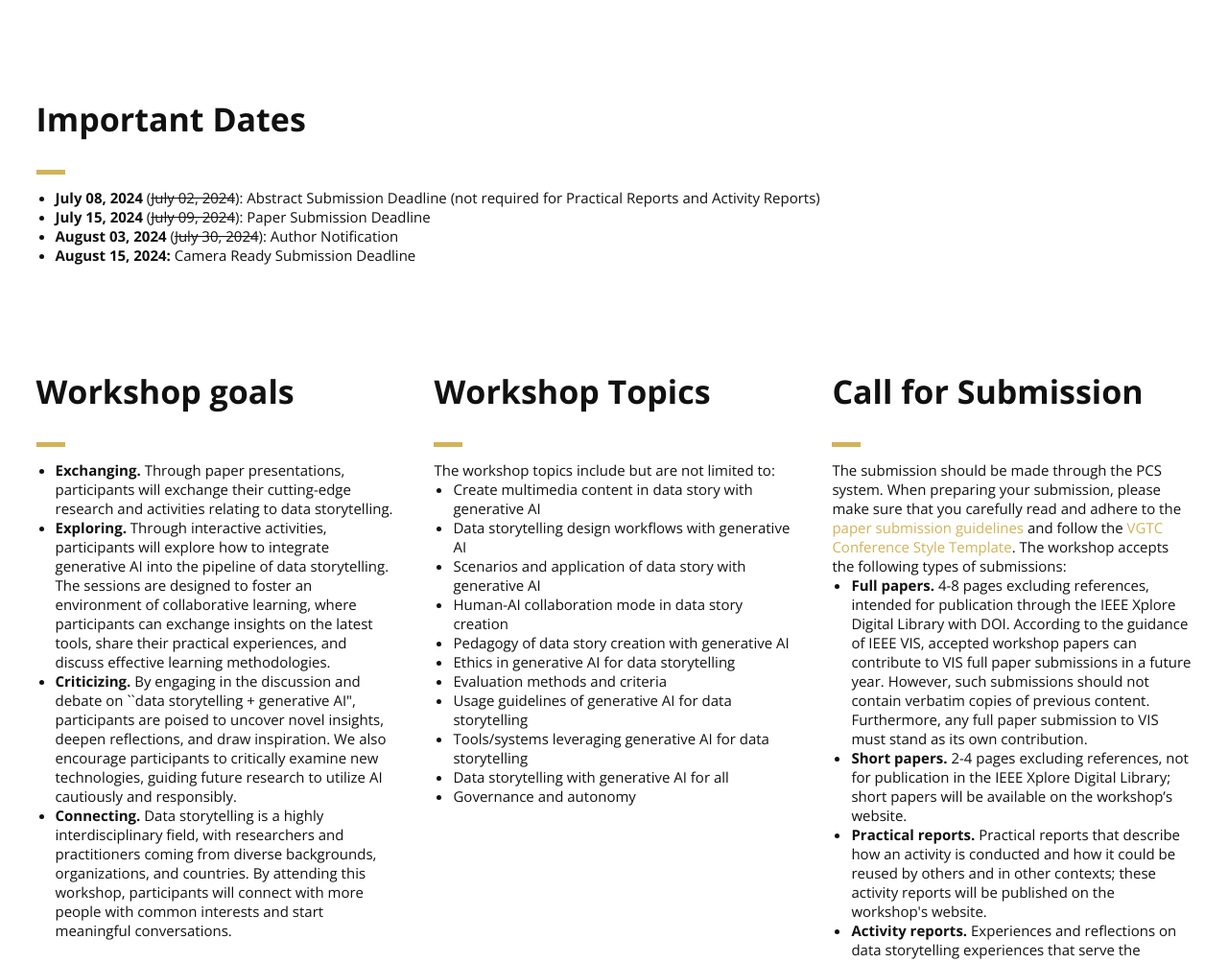
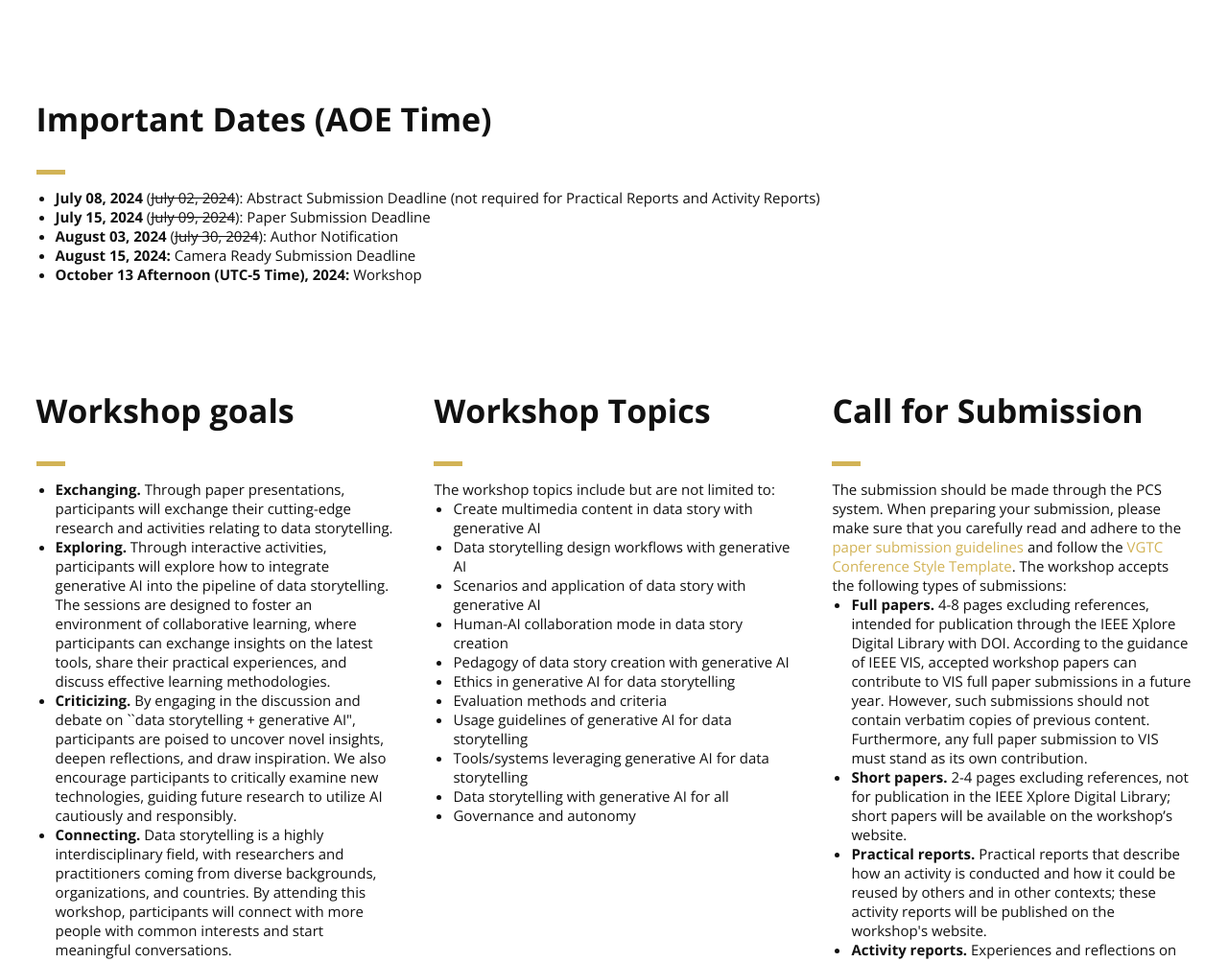
Before and after one commit to Gen4DS/gen4ds, a plain HTML site: page index.html in a window 1280 px wide. Shown: the part 928-1931 px from the top of the page at 96% size. Drawn offline with nearby package versions, Linux system fonts and the light colour scheme.

Commit message:
update timeline

```diff
--- a/index.html
+++ b/index.html
@@ -147,7 +147,7 @@
                     <div>
                         <div class="section-heading">
                             <!-- <h3>Dates</h3> -->
-                            <h2 class="section-title">Important Dates</h2>
+                            <h2 class="section-title">Important Dates (AOE Time)</h2>
                             <!-- <p class="section-subtitle">Lorem ipsum dolor sit amet, consectetur adipiscing elit, sed do
                                     eiusmod tempor incididunt ut labore et dolore magna aliqua. Ut enim ad minim veniam!</p> -->
                         </div>
@@ -167,6 +167,10 @@
                             <li>
                                 <span style="font-weight: bold;">August 15, 2024: </span>
                                 Camera Ready Submission Deadline
+                            </li>
+                            <li>
+                                <span style="font-weight: bold;">October 13 Afternoon (UTC-5 Time), 2024: </span>
+                                Workshop
                             </li>
                         </ul>
                     </div>
```
